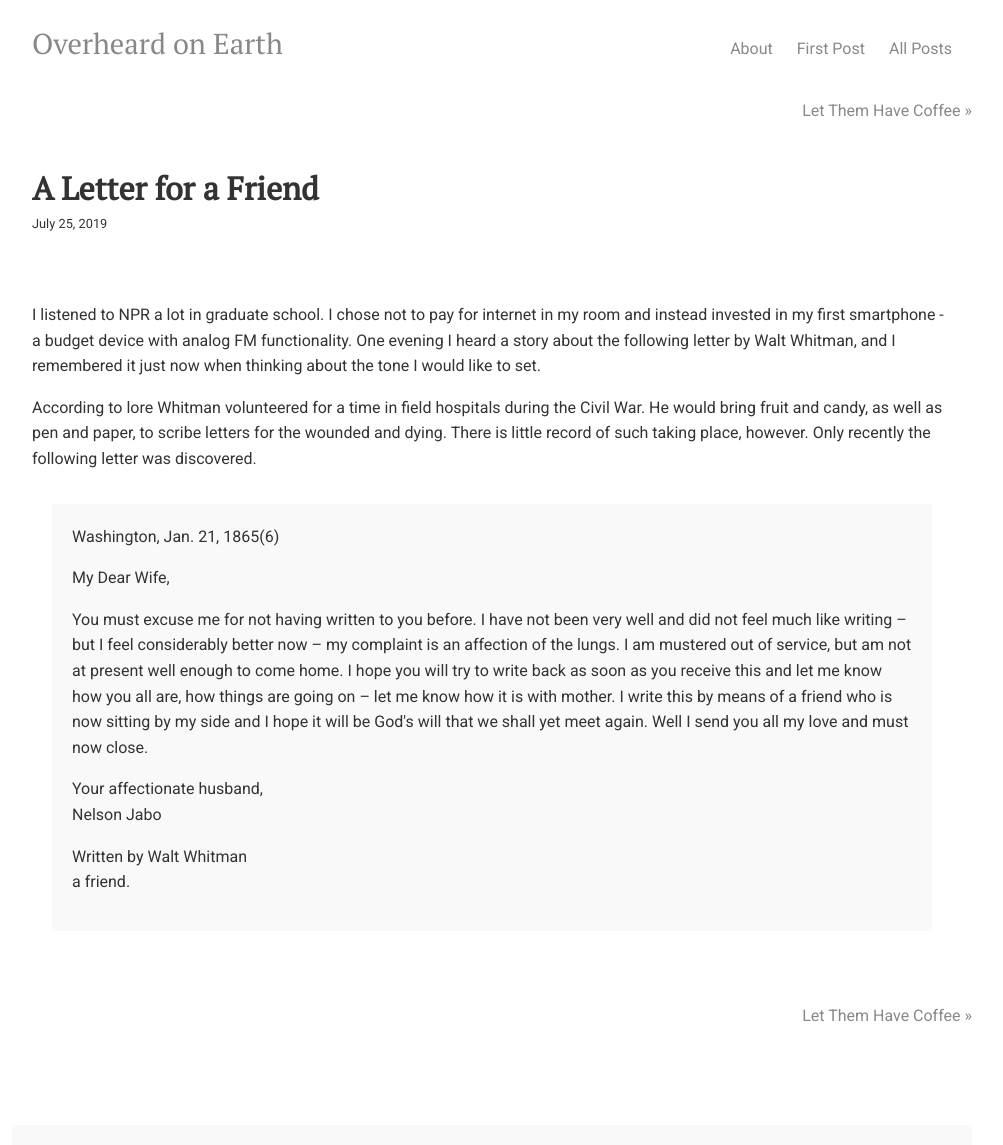
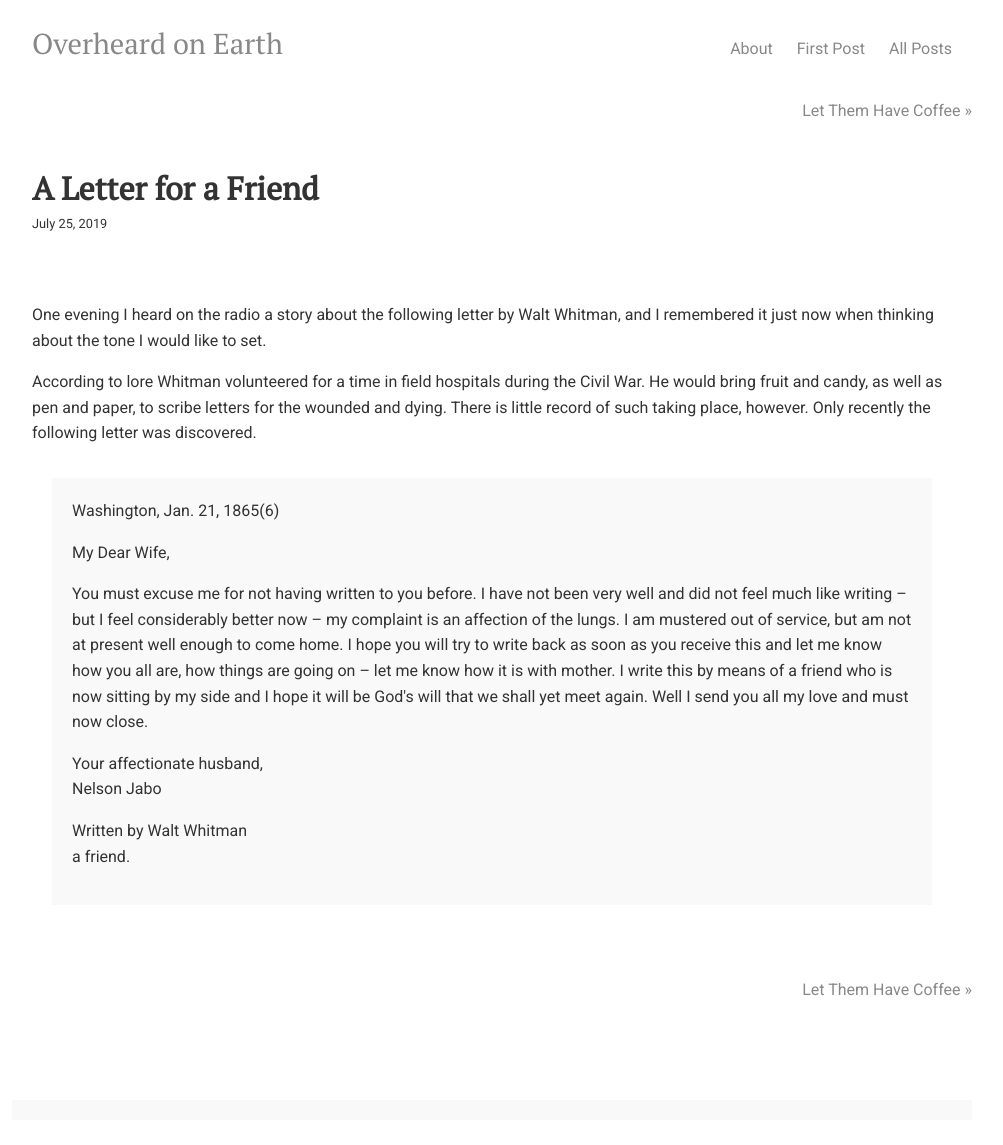
Before and after one commit to overheardonearth/overheardonearth.github.io, a Jekyll site: the page built from _posts/2019-07-25-a-letter-for-a-friend.html, in a window 1280 px wide. Shown: the whole page, without its empty margins (148-1151 px from the left). Built offline with Jekyll 4.4.1, drawn with Linux system fonts in a browser that asks for light colours; comment, search, counter and statistics services are not loaded; after the commit the page ends 1120 px from its top, so only the background shows below that.

Commit message:
Update 2019-07-25-a-letter-for-a-friend.html

```diff
--- a/_posts/2019-07-25-a-letter-for-a-friend.html
+++ b/_posts/2019-07-25-a-letter-for-a-friend.html
@@ -5,7 +5,7 @@ comments: true
 date: 2019-07-25
 ---
 <p>
-    I listened to NPR a lot in graduate school. I chose not to pay for internet in my room and instead invested in my first smartphone - a budget device with analog FM functionality. One evening I heard a story about the following letter by Walt Whitman, and I remembered it just now when thinking about the tone I would like to set.
+One evening I heard on the radio a story about the following letter by Walt Whitman, and I remembered it just now when thinking about the tone I would like to set.
 </p>
 
 <p>
```
